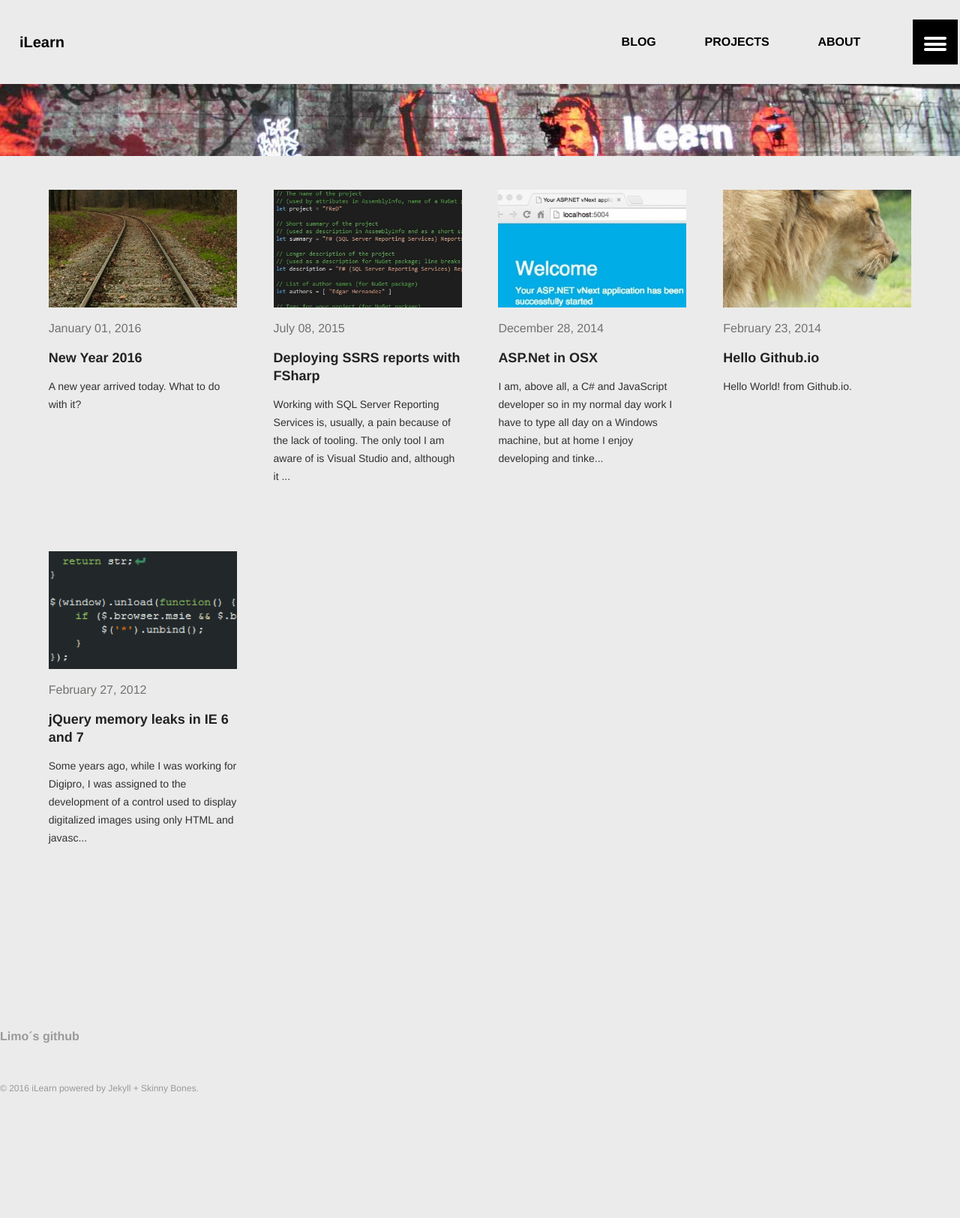
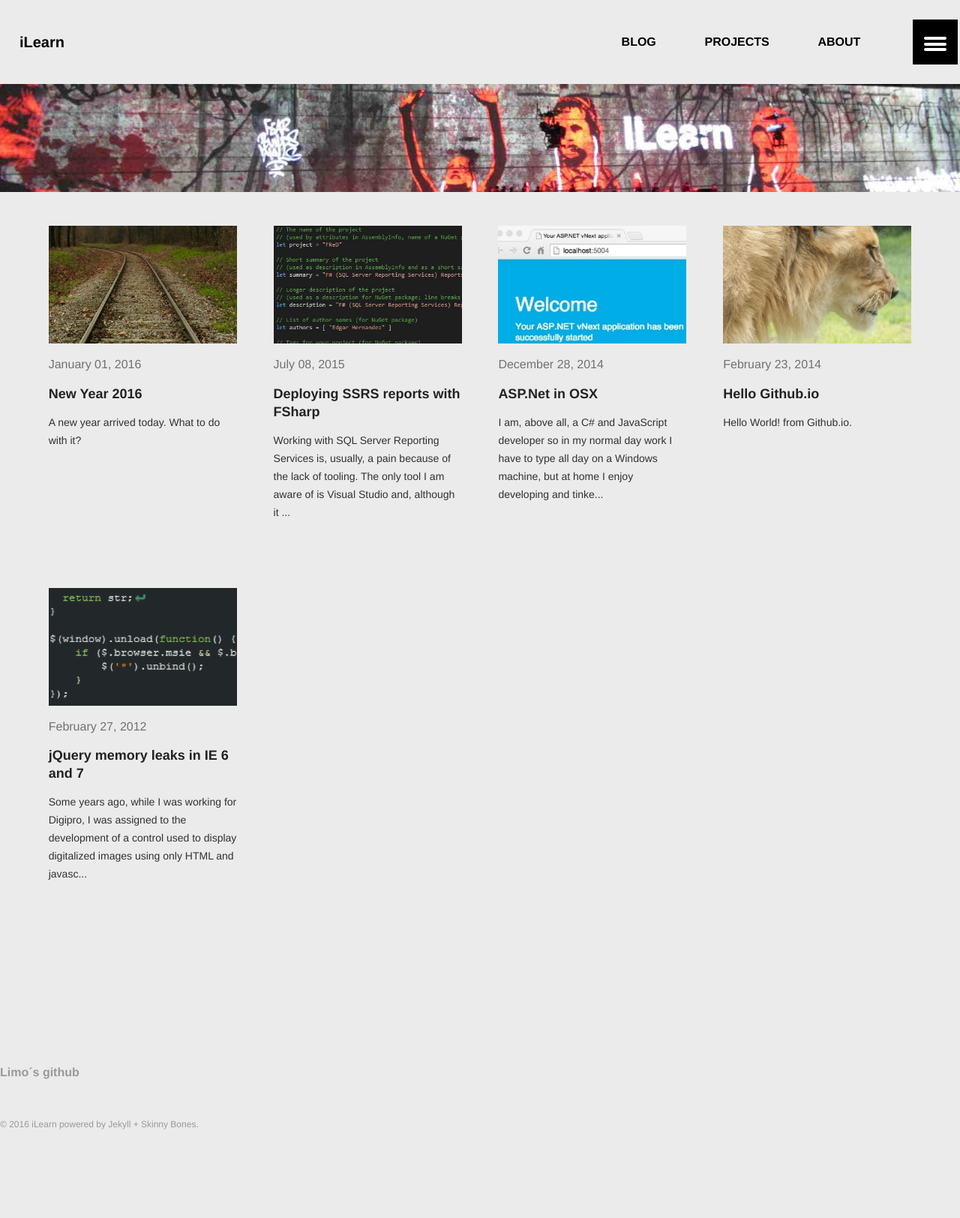
Before and after one commit to LimoWanKenobi/LimoWanKenobi.github.io, a Jekyll site: the page built from index.md, in a window 1280 px wide. Shown: the whole page at 75% size. Built offline with Jekyll 4.4.1, drawn with Linux system fonts in a browser that asks for light colours; before the commit the page ends 1575 px from its top, so only the background shows below that.

Commit message:
Add empty h1 and h2 to have the correct size

```diff
--- a/_layouts/home.html
+++ b/_layouts/home.html
@@ -52,6 +52,8 @@
     {% if page.image.feature %}
     <div class="page-lead" style="background-image:url({{ site.url }}/images/{{ page.image.feature }}); background-position-y:-120px;">
       <div class="wrap page-lead-content">
+        <h1></h1>
+        <h2></h2>
       </div><!-- /.page-lead-content -->
     </div><!-- /.page-lead -->
     {% endif %}
```
